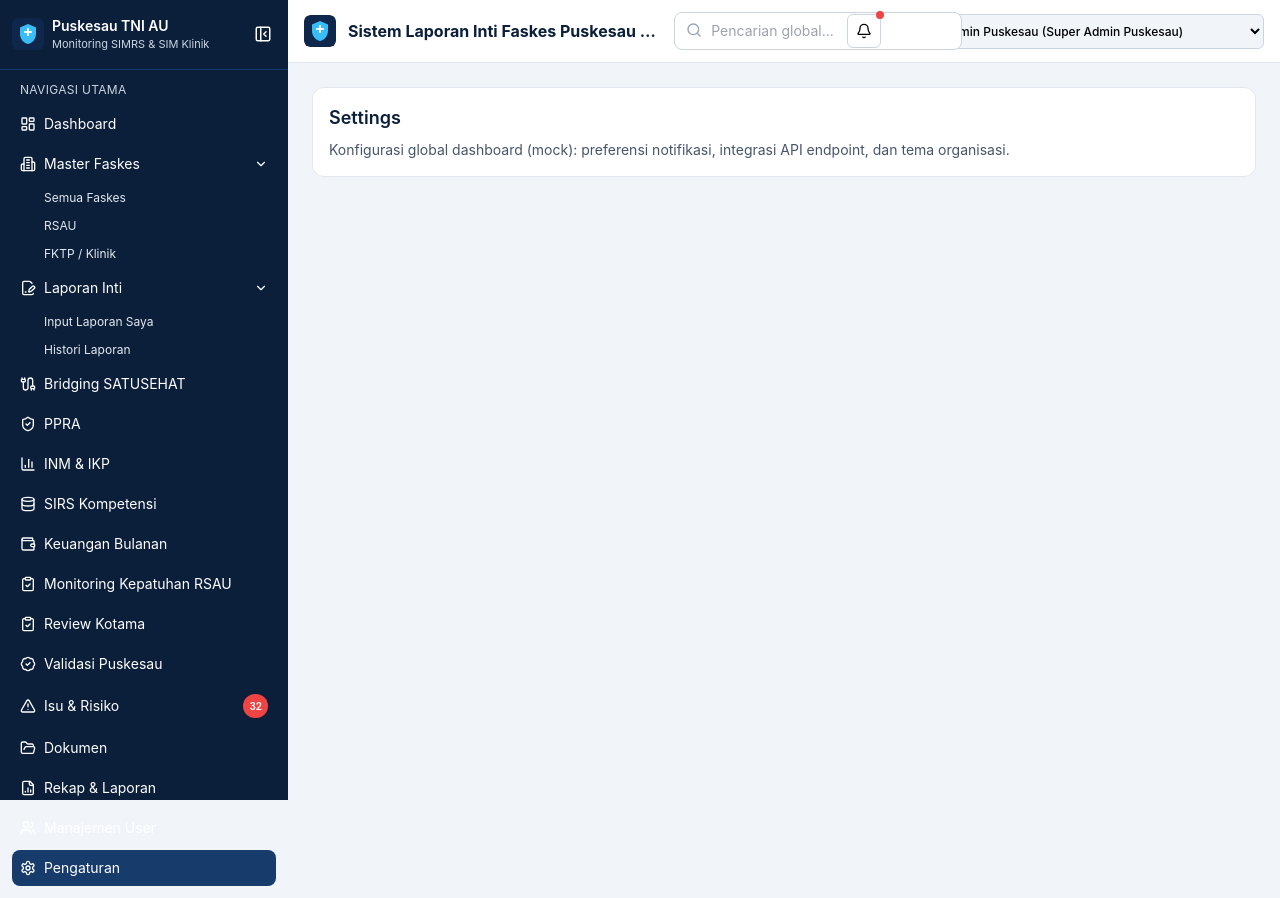
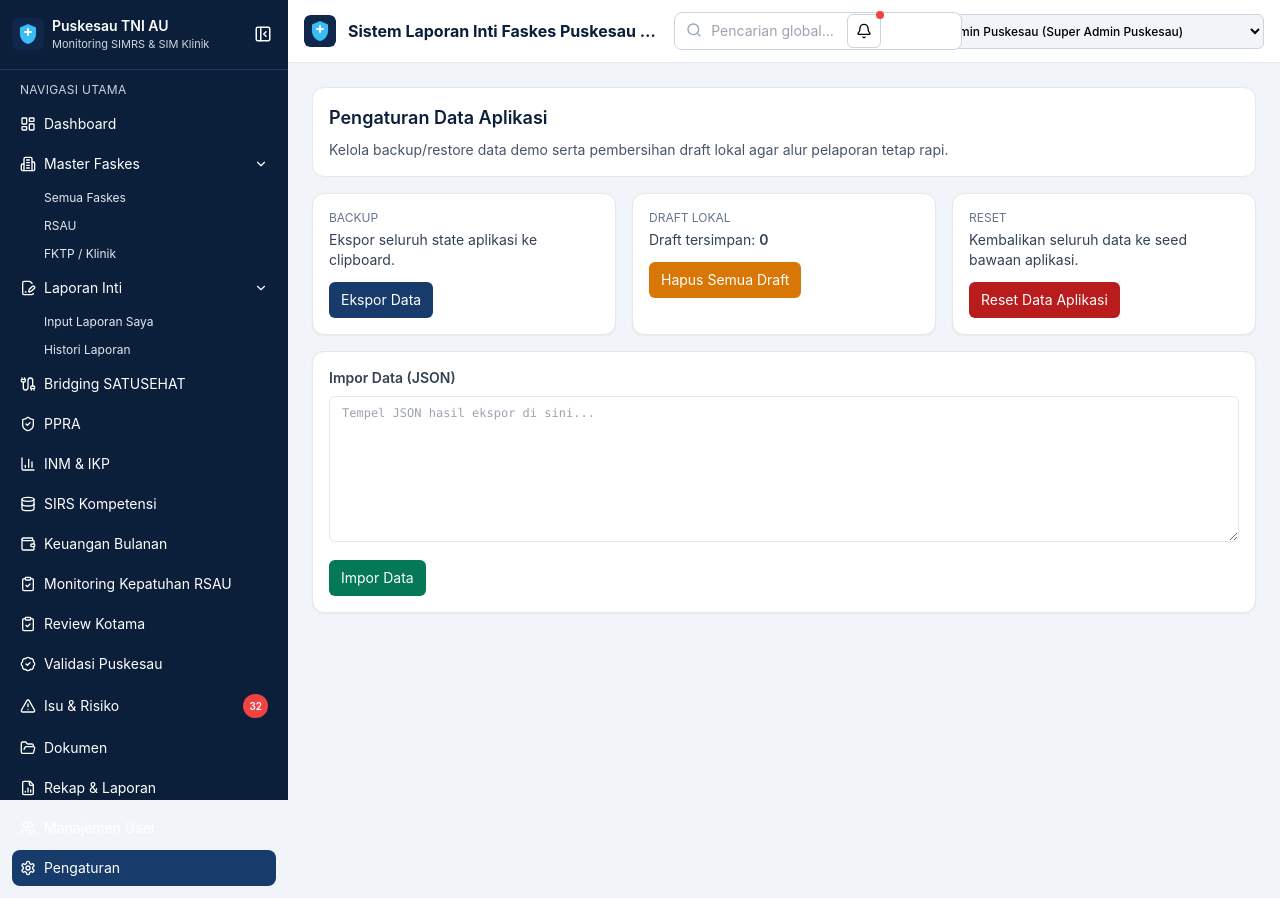
Before and after one commit to sobri3195/monitoring-simrs, a React (Vite) app: page /settings in a window 1280 px wide. Built offline with nearby package versions, Linux system fonts and the light colour scheme.

Commit message:
feat: sempurnakan manajemen data dan draft pelaporan

```diff
--- a/src/pages/DataInputPage.jsx
+++ b/src/pages/DataInputPage.jsx
@@ -104,6 +104,7 @@ const DataInputPage = () => {
       auditTrail: [...(currentReport.auditTrail || []), newAuditItem],
     });
 
+    localStorage.removeItem(storageKey);
     setFeedback({ type: 'success', message: action === 'draft' ? 'Draft laporan berhasil disimpan.' : 'Status laporan berhasil diperbarui.' });
   };
 
--- a/src/pages/SettingsPage.jsx
+++ b/src/pages/SettingsPage.jsx
@@ -1,8 +1,99 @@
-const SettingsPage = () => (
-  <div className="rounded-xl border border-slate-200 bg-white p-4">
-    <h2 className="text-lg font-semibold text-brand-900">Settings</h2>
-    <p className="mt-2 text-sm text-slate-600">Konfigurasi global dashboard (mock): preferensi notifikasi, integrasi API endpoint, dan tema organisasi.</p>
-  </div>
-);
+import { useMemo, useState } from 'react';
+import { useAppStore } from '../store/useAppStore';
+
+const SettingsPage = () => {
+  const { resetAppData, exportAppData, importAppData } = useAppStore();
+  const [rawImport, setRawImport] = useState('');
+  const [feedback, setFeedback] = useState({ type: '', message: '' });
+  const [copied, setCopied] = useState(false);
+
+  const draftCount = useMemo(
+    () => Object.keys(localStorage).filter((key) => key.startsWith('draft:')).length,
+    [feedback],
+  );
+
+  const handleExport = async () => {
+    try {
+      await navigator.clipboard.writeText(exportAppData());
+      setCopied(true);
+      setFeedback({ type: 'success', message: 'Data berhasil diekspor ke clipboard.' });
+      setTimeout(() => setCopied(false), 1800);
+    } catch {
+      setFeedback({ type: 'error', message: 'Clipboard tidak tersedia. Silakan salin manual dari console.' });
+      console.log(exportAppData());
+    }
+  };
+
+  const handleImport = () => {
+    const result = importAppData(rawImport);
+    if (result.ok) {
+      setFeedback({ type: 'success', message: 'Data berhasil diimpor.' });
+      setRawImport('');
+      return;
+    }
+    setFeedback({ type: 'error', message: result.message || 'Impor gagal.' });
+  };
+
+  const handleClearDraft = () => {
+    const keys = Object.keys(localStorage).filter((key) => key.startsWith('draft:'));
+    keys.forEach((key) => localStorage.removeItem(key));
+    setFeedback({ type: 'success', message: `${keys.length} draft lokal berhasil dihapus.` });
+  };
+
+  return (
+    <div className="space-y-4">
+      <div className="rounded-xl border border-slate-200 bg-white p-4">
+        <h2 className="text-lg font-semibold text-brand-900">Pengaturan Data Aplikasi</h2>
+        <p className="mt-2 text-sm text-slate-600">
+          Kelola backup/restore data demo serta pembersihan draft lokal agar alur pelaporan tetap rapi.
+        </p>
+      </div>
+
+      <section className="grid gap-4 xl:grid-cols-3">
+        <div className="rounded-xl border border-slate-200 bg-white p-4 shadow-sm">
+          <p className="text-xs uppercase text-slate-500">Backup</p>
+          <p className="mt-1 text-sm text-slate-700">Ekspor seluruh state aplikasi ke clipboard.</p>
+          <button className="mt-3 rounded-md bg-brand-700 px-3 py-2 text-sm text-white" onClick={handleExport}>
+            {copied ? 'Tersalin' : 'Ekspor Data'}
+          </button>
+        </div>
+
+        <div className="rounded-xl border border-slate-200 bg-white p-4 shadow-sm">
+          <p className="text-xs uppercase text-slate-500">Draft Lokal</p>
+          <p className="mt-1 text-sm text-slate-700">Draft tersimpan: <span className="font-semibold">{draftCount}</span></p>
+          <button className="mt-3 rounded-md bg-amber-600 px-3 py-2 text-sm text-white" onClick={handleClearDraft}>
+            Hapus Semua Draft
+          </button>
+        </div>
+
+        <div className="rounded-xl border border-slate-200 bg-white p-4 shadow-sm">
+          <p className="text-xs uppercase text-slate-500">Reset</p>
+          <p className="mt-1 text-sm text-slate-700">Kembalikan seluruh data ke seed bawaan aplikasi.</p>
+          <button className="mt-3 rounded-md bg-red-700 px-3 py-2 text-sm text-white" onClick={resetAppData}>
+            Reset Data Aplikasi
+          </button>
+        </div>
+      </section>
+
+      <section className="rounded-xl border border-slate-200 bg-white p-4 shadow-sm">
+        <h3 className="text-sm font-semibold text-slate-700">Impor Data (JSON)</h3>
+        <textarea
+          rows={8}
+          className="mt-2 w-full rounded-md border px-3 py-2 font-mono text-xs"
+          value={rawImport}
+          onChange={(e) => setRawImport(e.target.value)}
+          placeholder="Tempel JSON hasil ekspor di sini..."
+        />
+        <button className="mt-3 rounded-md bg-emerald-700 px-3 py-2 text-sm text-white" onClick={handleImport}>
+          Impor Data
+        </button>
+      </section>
+
+      {feedback.message ? (
+        <p className={`text-sm ${feedback.type === 'error' ? 'text-red-700' : 'text-emerald-700'}`}>{feedback.message}</p>
+      ) : null}
+    </div>
+  );
+};
 
 export default SettingsPage;
--- a/src/store/useAppStore.js
+++ b/src/store/useAppStore.js
@@ -31,9 +31,14 @@ const initialState = {
 };
 
 const loadInitialState = () => {
-  const raw = localStorage.getItem(STORAGE_KEY);
-  if (raw) return JSON.parse(raw);
-  return initialState;
+  try {
+    const raw = localStorage.getItem(STORAGE_KEY);
+    if (!raw) return initialState;
+    const parsed = JSON.parse(raw);
+    return { ...initialState, ...parsed };
+  } catch {
+    return initialState;
+  }
 };
 
 const persist = (get) => localStorage.setItem(STORAGE_KEY, JSON.stringify(get()));
@@ -80,4 +85,19 @@ export const useAppStore = create((set, get) => ({
     if (user) set({ currentUser: user });
     persist(get);
   },
+  resetAppData: () => {
+    set({ ...initialState });
+    persist(get);
+  },
+  exportAppData: () => JSON.stringify(get(), null, 2),
+  importAppData: (payload) => {
+    try {
+      const parsed = typeof payload === 'string' ? JSON.parse(payload) : payload;
+      set({ ...initialState, ...parsed });
+      persist(get);
+      return { ok: true };
+    } catch {
+      return { ok: false, message: 'Format JSON tidak valid.' };
+    }
+  },
 }));
```
